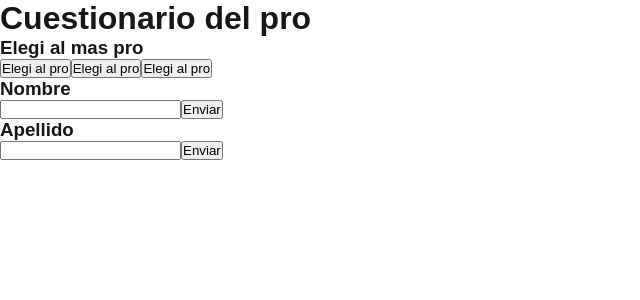
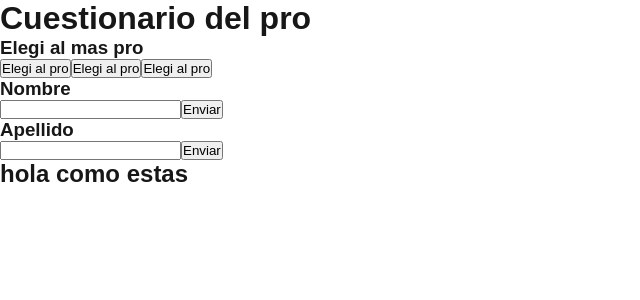
Before and after one commit to luarrufat/Trabajo-Pr-ctico---Creaci-n-de-chat-g17, a Next.js app in the folder front/: page /login in a window 1280 px wide. Shown: the top 300 px of the page, without its empty margins (0-640 px from the left). Built offline with nearby package versions, Linux system fonts and the light colour scheme.

Commit message:
componente mensaje

```diff
--- a/front/src/app/login/page.js
+++ b/front/src/app/login/page.js
@@ -3,6 +3,7 @@
 import Boton from "@/componentes/Boton"
 import Form from "@/componentes/Form"
 import Title from "@/componentes/Title"
+import Mensajes from "@/componentes/Mensajes"
 export default function loginPage(){
 
     function imprimir() {
@@ -25,6 +26,8 @@ export default function loginPage(){
             <Boton pro={imprimirOtraCosa}></Boton>
             <Boton pro={imprimirOtraCosa2}></Boton>
             <Form></Form>
+
+            <Mensajes texto={"hola como estas"}></Mensajes>
         </>
     )
 }
--- a/front/src/componentes/Boton1.js
+++ b/front/src/componentes/Boton1.js
@@ -2,8 +2,7 @@
 
 export default function Boton(props) {
     return (
-        <button className="boton-wpp" onClick={onClick} type={type}>
-            {lalal}
+        <button className="boton-wpp" onClick={props.onClick} type={props.type} color={props.color}>
         </button>
     );
 }
--- /dev/null
+++ b/front/src/componentes/Mensajes.js
@@ -0,0 +1,12 @@
+"use client"
+
+export default function Mensajes(props) {
+
+    return (
+        <>
+            <div className="mensajes-wpp">
+                <h2>{props.texto}</h2>
+            </div>
+        </>
+    )
+}
--- /dev/null
+++ b/front/src/componentes/Mensajes.module.css
@@ -0,0 +1,12 @@
+.mensajes-wpp {
+    background-color: #9ac9ff;
+    color: #c1deff;
+    padding: 10px 14px;
+    border-radius: 16px 16px 0 16px;
+    font-size: 14px;
+    max-width: 70%;
+    margin: 8px 0;
+    display: inline-block;
+    position: relative;
+    box-shadow: 0 1px 1px rgba(0,0,0,0.1);
+}
```
